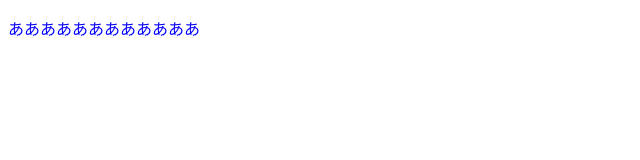
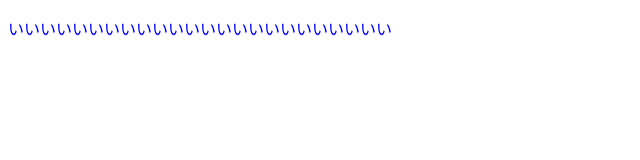
Before and after one commit to chiku00000326/20250512-git-practice, a plain HTML site: page index.html in a window 1280 px wide. Shown: the whole page, without its empty margins (0-640 px from the left). Drawn offline with Linux system fonts and the light colour scheme.

Commit message:
Update index.html
文字を変えた

```diff
--- a/index.html
+++ b/index.html
@@ -5,6 +5,6 @@
     <title>タイトル</title>
   </head>
   <body>
-     <p style="color:blue">ああああああああああああ</p>
+     <p style="color:blue">いいいいいいいいいいいいいいいいいいいいいいいい</p>
   </body>
 </html>
```
